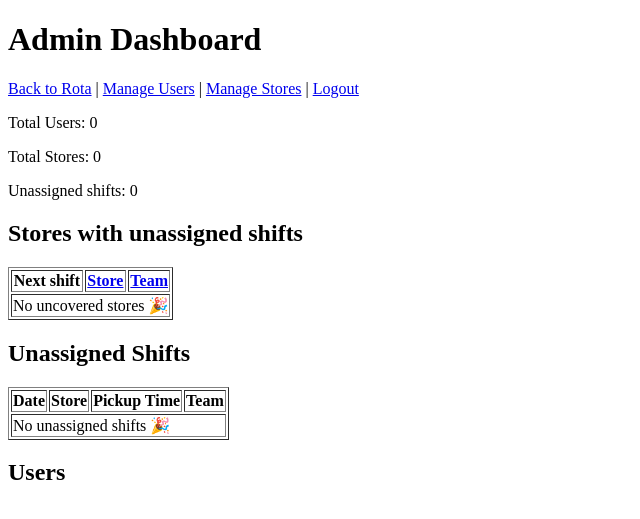
After one commit to FraserSingh/TNT_APP, a Flask app: page /summary in a window 1280 px wide. The commit adds this page. Shown: the top 519 px of the page, without its empty margins (0-640 px from the left). Run offline with Flask 3, Linux system fonts and the light colour scheme; the visitor is signed in with stand-in values (Sample User, id 1); data that the repository does not hold is empty.

Commit message:
feat: reinstate admin summary and shift assignment in calendar view

```diff
--- a/app/rota.py
+++ b/app/rota.py
@@ -1,10 +1,11 @@
 from datetime import datetime, timedelta, timezone
 
-from flask import Blueprint, render_template
-from flask_login import login_required
+from flask import Blueprint, redirect, render_template, request, url_for
+from flask_login import current_user, login_required
+from sqlalchemy import asc, desc, func
 
 from .extensions import db
-from .models import Shift, Store, User
+from .models import Shift, Store, Team, User
 
 rota_bp = Blueprint("rota", __name__)
 
@@ -41,38 +42,40 @@ def rota():
         "rota.html", grid=grid, dates=dates, stores=stores, users=users
     )
 
+
 # NOTE untested, copied from previous branch
 # allow drop down assignment in rota page (drop down from template html)
-@rota_bp.route("/assign/<int:shift_id>", methods=["POST"])")
+@rota_bp.route("/assign/<int:shift_id>", methods=["POST"])
 @login_required
 def assign(shift_id):
-    shift = Shift.query.get(shift_id)
-    if shift:
-        if current_user.role == "admin":
-            user_id = request.form.get("user_id")
-            if user_id:
-                user = User.query.get(int(user_id))
-                if shift.volunteer:
-                    shift.volunteer = None  # unassign if assigned
-                else:
-                    shift.volunteer = user  # assign selected user
-            else:
-                if shift.volunteer:
-                    shift.volunteer = None  # unassign
+    shift = Shift.query.get_or_404(shift_id)
+
+    if current_user.role == "admin":
+        user_id = request.form.get("user_id")
+
+        if user_id:
+            user = User.query.get(int(user_id))
+            shift.volunteer = user
         else:
-            if shift.volunteer == current_user:
-                shift.volunteer = None
-            elif not shift.volunteer:
-                shift.volunteer = current_user
+            shift.volunteer = None
+
+    else:
+        # normal user behaviour
+        if shift.volunteer == current_user:
+            shift.volunteer = None
+        elif not shift.volunteer:
+            shift.volunteer = current_user
+
     db.session.commit()
-    return redirect(url_for("rota"))
+    return redirect(url_for("rota.rota"))
+
 
 # Show a summary of unassigned shifts for the earliest date in the week
-@rota_bp.route("/summary", methods=["POST"])")
+@rota_bp.route("/summary")
 @login_required
 def admin_summary():
     if current_user.role != "admin":
-        return redirect(url_for("rota"))
+        return redirect(url_for("rota.rota"))
 
     sort = request.args.get("sort", "date")
     direction = request.args.get("dir", "asc")
@@ -86,33 +89,26 @@ def admin_summary():
     order_col = sort_columns.get(sort, func.min(Shift.date))
     order_dir = asc if direction == "asc" else desc
 
-    users = User.query.all()
-    stores = Store.query.all()
-
     shifts_uncovered = (
-        Shift.query
-            .filter(Shift.volunteer_id.is_(None))
-            .order_by(Shift.date.asc())
-            .all()
+        Shift.query.filter(Shift.volunteer_id.is_(None))
+        .order_by(Shift.date.asc())
+        .all()
     )
 
     stores_uncovered = (
         db.session.query(Store, func.min(Shift.date).label("shift_date"))
-            .join(Shift)
-            .join(Team)
-            .filter(Shift.date.is_(datetime.today().date()))
-            .filter(Shift.volunteer_id.is_(None))
-            .group_by(Store.id)
-            .order_by(order_dir(order_col))
-            .all()
+        .join(Shift)
+        .join(Team)
+        .filter(Shift.volunteer_id.is_(None))
+        .group_by(Store.id)
+        .order_by(order_dir(order_col))
+        .all()
     )
 
     next_dir = "desc" if direction == "asc" else "asc"
 
     return render_template(
         "admin_summary.html",
-        users=users,
-        stores=stores,
         shifts=shifts_uncovered,
         stores_uncovered=stores_uncovered,
         dir=next_dir,
--- /dev/null
+++ b/app/templates/admin_summary.html
@@ -0,0 +1,110 @@
+<!DOCTYPE html>
+<html lang="en">
+<head>
+    <meta charset="UTF-8">
+    <title>Admin - Dashboard</title>
+</head>
+<body>
+
+    <h1>Admin Dashboard</h1>
+
+    <nav>
+        <a href="{{ url_for('rota.rota') }}">Back to Rota</a> |
+        <a href="{{ url_for('admin.users') }}">Manage Users</a> |
+        <a href="{{ url_for('admin.stores') }}">Manage Stores</a> |
+        <a href="{{ url_for('auth.logout') }}">Logout</a>
+    </nav>
+
+    <p>Total Users: {{ users|length }}</p>
+    <p>Total Stores: {{ stores|length }}</p>
+    <p>Unassigned shifts: {{ shifts|length }}</p>
+
+    {% with messages = get_flashed_messages() %}
+      {% if messages %}
+        <ul>
+        {% for message in messages %}
+          <li>{{ message }}</li>
+        {% endfor %}
+        </ul>
+      {% endif %}
+    {% endwith %}
+
+    <h2>Stores with unassigned shifts</h2>
+
+    <table border="1">
+        <thead>
+            <tr>
+                <th>Next shift</th>
+
+                <th>
+                    <a href="{{ url_for('rota.admin_summary', sort='store', dir=dir) }}">
+                        Store
+                    </a>
+                    {% if request.args.get('sort') == 'store' %}
+                        {{ '↑' if request.args.get('dir') == 'asc' else '↓' }}
+                    {% endif %}
+                </th>
+
+                <th>
+                    <a href="{{ url_for('rota.admin_summary', sort='team', dir=dir) }}">
+                        Team
+                    </a>
+                    {% if request.args.get('sort') == 'team' %}
+                        {{ '↑' if request.args.get('dir') == 'asc' else '↓' }}
+                    {% endif %}
+                </th>
+            </tr>
+        </thead>
+
+        <tbody>
+            {% for store, shift_date in stores_uncovered %}
+                <tr>
+                    <td>{{ shift_date.strftime('%a %d/%m') }}</td>
+                    <td>{{ store.name }}</td>
+                    <td>{{ store.team.name }}</td>
+                </tr>
+            {% else %}
+                <tr>
+                    <td colspan="3">No uncovered stores 🎉</td>
+                </tr>
+            {% endfor %}
+        </tbody>
+    </table>
+
+    <h2>Unassigned Shifts</h2>
+
+    <table border="1">
+        <thead>
+            <tr>
+                <th>Date</th>
+                <th>Store</th>
+                <th>Pickup Time</th>
+                <th>Team</th>
+            </tr>
+        </thead>
+
+        <tbody>
+            {% for shift in shifts %}
+                <tr>
+                    <td>{{ shift.date.strftime('%a %d/%m') }}</td>
+                    <td>{{ shift.store.name }}</td>
+                    <td>{{ shift.store.pickup_time }}</td>
+                    <td>{{ shift.store.team.name }}</td>
+                </tr>
+            {% else %}
+                <tr>
+                    <td colspan="4">No unassigned shifts 🎉</td>
+                </tr>
+            {% endfor %}
+        </tbody>
+    </table>
+
+    <h2>Users</h2>
+    <ul>
+        {% for user in users %}
+            <li>{{ user.email }} – {{ user.role }}</li>
+        {% endfor %}
+    </ul>
+
+</body>
+</html>
```
Also changed, not shown: app/templates/rota.html (+39 -13 lines).
